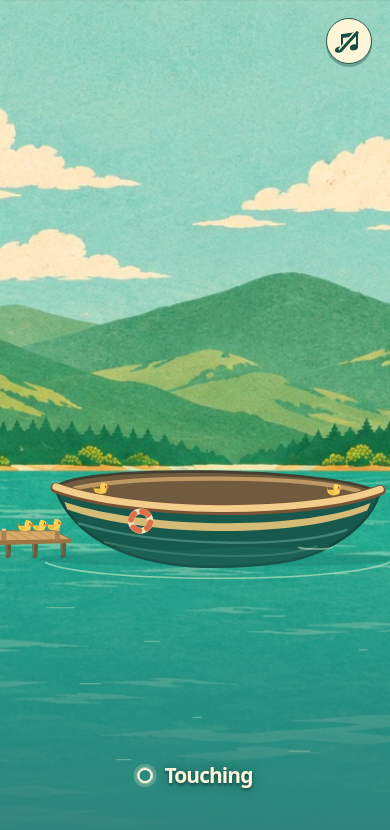
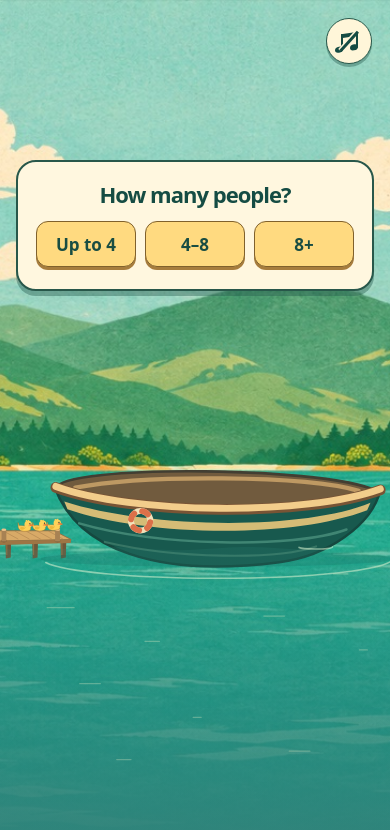
Before and after one commit to SseO-KR/duck-boat, a plain HTML site: page index.html in a window 390 px wide. Drawn offline with Linux system fonts and the light colour scheme; no server answers; animation ran at ten frames a second.

Commit message:
Update Site source

```diff
--- a/game.js
+++ b/game.js
@@ -3,6 +3,7 @@
   const surface = document.getElementById("water");
   const sound = document.getElementById("sound");
   const status = document.getElementById("announce");
+  const crew = document.getElementById("crew");
   const clamp = value => Math.min(1, Math.max(0, value));
   const reducedMotion = matchMedia("(prefers-reduced-motion: reduce)").matches;
 
@@ -12,6 +13,19 @@
   const ducks = [
     {size: 0.43, mass: 0.65}, {size: 0.71, mass: 1.12}, {size: 1.08, mass: 2.15, heavy: true}
   ];
+  const groupLoads = {
+    small: [32, 46],
+    medium: [58, 80],
+    large: [90, 124]
+  };
+  function boardingCapacity(boat, duck, group) {
+    // Keep the full spread of hull sizes and duck weights inside this group's range.
+    const lightLoad = boats[0].capacity / ducks.at(-1).mass;
+    const heavyLoad = boats.at(-1).capacity / ducks[0].mass;
+    const fraction = (boat.capacity / duck.mass - lightLoad) / (heavyLoad - lightLoad);
+    const [minimum, maximum] = groupLoads[group];
+    return Math.round(minimum + fraction * (maximum - minimum)) * duck.mass;
+  }
   function pickDifferent(tiers, previous) {
     const choices = tiers.filter(tier => tier !== previous);
     return choices[Math.floor(Math.random() * choices.length)];
@@ -98,17 +112,33 @@
     state.endingTime = 0;
     syncEndingAudio();
   }
-  function newRound() {
+  let lastGroupButton = null;
+  function chooseGroup() {
     const boat = pickDifferent(boats, state?.boat);
     const duck = pickDifferent(ducks, state?.duck);
     state = {boat, duck, clock: 1, quiet: reducedMotion, ducks: [], mass: 0, moment: 0, ratio: 0,
       angle: 0, shift: 0, focus: 0, sink: 0, lastBeat: -1};
     // Seats are boat-local; duck dimensions and weight are independent of hull size.
     state.columns = Math.max(3, Math.floor(boat.scale * 242 / (duck.size * 39)));
-    state.limit = Math.ceil(1.45 * boat.capacity / duck.mass);
     owner = null;
+    surface.disabled = true;
+    crew.hidden = false;
+    setMode("group", "Choose your group size.");
+    lastGroupButton?.focus({preventScroll: true});
+  }
+  for (const button of crew.querySelectorAll("button")) {
+    button.addEventListener("click", () => startRound(button));
+  }
+  function startRound(button) {
+    if (state.mode !== "group") return;
+    state.capacity = boardingCapacity(state.boat, state.duck, button.dataset.group);
+    state.limit = Math.ceil(1.15 * state.capacity / state.duck.mass);
+    lastGroupButton = button;
+    crew.hidden = true;
+    surface.disabled = false;
     board(-2); board(-2);
     setMode("ready", "Hold anywhere on the water to board ducks.");
+    surface.focus({preventScroll: true});
   }
   function board(born) {
     const s = state, i = s.ducks.length, columns = s.columns;
@@ -120,7 +150,7 @@
     s.ducks.push({...s.duck, x, y, born, seed: Math.random() * 6});
     s.mass += s.duck.mass;
     s.moment += x * s.duck.mass;
-    s.ratio = (s.mass + Math.abs(s.moment) / 420) / s.boat.capacity;
+    s.ratio = (s.mass + Math.abs(s.moment) / 420) / s.capacity;
   }
   function begin(id) {
     if (state.mode !== "ready" || owner !== null) return false;
@@ -161,7 +191,7 @@
     e.preventDefault(); release(e.code);
   });
   surface.addEventListener("click", e => {
-    if (state.mode === "lost") newRound();
+    if (state.mode === "lost") chooseGroup();
     else if (e.detail === 0 && begin("assist")) release("assist");
   });
   function interrupt() { release(owner); lastFrame = performance.now(); }
@@ -226,5 +256,5 @@
     }
     PondScene.draw(state,runTime*1000); requestAnimationFrame(frame);
   }
-  updateSound(); newRound(); loadEndingAudio(); requestAnimationFrame(frame);
+  updateSound(); chooseGroup(); loadEndingAudio(); requestAnimationFrame(frame);
 })();
--- a/index.html
+++ b/index.html
@@ -9,12 +9,20 @@
 <link rel="stylesheet" href="style.css">
 </head>
 <body>
-<main id="game" data-state="ready">
-  <button type="button" id="water" aria-label="Hold to board ducks. Release to test the boat.">
+<main id="game" data-state="group">
+  <button type="button" id="water" disabled aria-label="Hold to board ducks. Release to test the boat.">
     <canvas id="scene" aria-hidden="true"></canvas>
     <span class="cue" aria-hidden="true"><i class="touch-mark"></i><span>Touching</span></span>
     <span class="replay" aria-hidden="true"><i></i></span>
   </button>
+  <section id="crew" aria-labelledby="crew-title">
+    <h1 id="crew-title">How many people?</h1>
+    <div class="crew-options">
+      <button type="button" data-group="small">Up to 4</button>
+      <button type="button" data-group="medium">4–8</button>
+      <button type="button" data-group="large">8+</button>
+    </div>
+  </section>
   <button type="button" id="sound" aria-label="Turn sound on" aria-pressed="false"><i class="note" aria-hidden="true"></i></button>
   <span class="sr" role="status" id="announce"></span>
 </main>
--- a/scene.js
+++ b/scene.js
@@ -138,11 +138,14 @@ window.PondScene = (() => {
     ellipse(bx,afloat+13,164*bs,10,"rgba(17,94,83,.23)");
     ring(bx,afloat+12,164*bs+5*Math.sin(t),.66);
     const flying=[];
+    // A packed flock settles closer together, keeping the upper rows in view.
+    const stackHeight = s.ducks.length / s.columns * 23 * s.duck.size;
+    const stackSpacing = Math.min(1, Math.min(132 * bs, H * .27) / Math.max(1, stackHeight));
     local(bx,by,bs,tilt,()=>{
       hullBack();
       for(const d of s.ducks){
         const p=clamp((t-d.born)/.44);
-        const x=d.x+s.shift*12, y=d.y;
+        const x=d.x+s.shift*12, y=-22+(d.y+22)*stackSpacing;
         if(p<1){flying.push([d,p,x,y]);continue}
         const fall=Math.max(0,Math.sin((t-d.born-.44)*18))*Math.max(0,1-(t-d.born-.44)*4);
         duck(x,y-3*fall,d.size/bs,Math.sin(d.seed+t*2)*.045-tilt*.47,d.heavy);
--- a/style.css
+++ b/style.css
@@ -5,6 +5,14 @@ html,body{width:100%;height:100%;margin:0;overflow:hidden;overscroll-behavior:no
 button{font:inherit;color:inherit;-webkit-tap-highlight-color:transparent}
 #water{display:block;position:absolute;inset:0;width:100%;height:100%;margin:0;padding:0;overflow:hidden;border:0;border-radius:0;background:#79c5af;touch-action:none;user-select:none;-webkit-user-select:none;-webkit-touch-callout:none;cursor:pointer}
 #scene{display:block;width:100%;height:100%}
+#water:disabled{opacity:1;cursor:default}
+#crew{position:absolute;left:50%;top:clamp(65px,20%,160px);transform:translateX(-50%);width:min(440px,calc(100% - 32px));padding:20px 18px 22px;text-align:center;background:#fff7df;border:2px solid #28574a;border-radius:20px;box-shadow:0 5px 0 #24584b66}
+#crew h1{margin:0 0 14px;font-size:clamp(22px,4vw,30px);line-height:1.15;letter-spacing:-.045em}
+.crew-options{display:grid;grid-template-columns:repeat(3,minmax(0,1fr));gap:9px}
+.crew-options button{padding:10px 2px;min-height:46px;border-radius:12px;border:1.5px solid #80612c;background:#ffda80;box-shadow:0 3px 0 #a77d3d;color:#194d42;font-size:clamp(17px,3vw,20px);font-weight:750;cursor:pointer;touch-action:manipulation}
+.crew-options button:hover{background:#ffe3a1}
+.crew-options button:active{transform:translateY(2px);box-shadow:0 1px 0 #a77d3d}
+.crew-options button:focus-visible{outline:3px solid #175c50;outline-offset:3px}
 #sound{position:absolute;top:max(18px,env(safe-area-inset-top));border:1.5px solid #28574a;background:#fff6d9;box-shadow:0 3px 0 #24584b66}
 #sound{right:max(18px,env(safe-area-inset-right));width:46px;height:46px;border-radius:50%;display:grid;place-items:center;cursor:pointer;touch-action:manipulation}
 .note{position:relative;width:17px;height:16px;border:solid currentColor;border-width:4px 2.5px 0 2.5px;transform:skewY(-9deg)}
```
